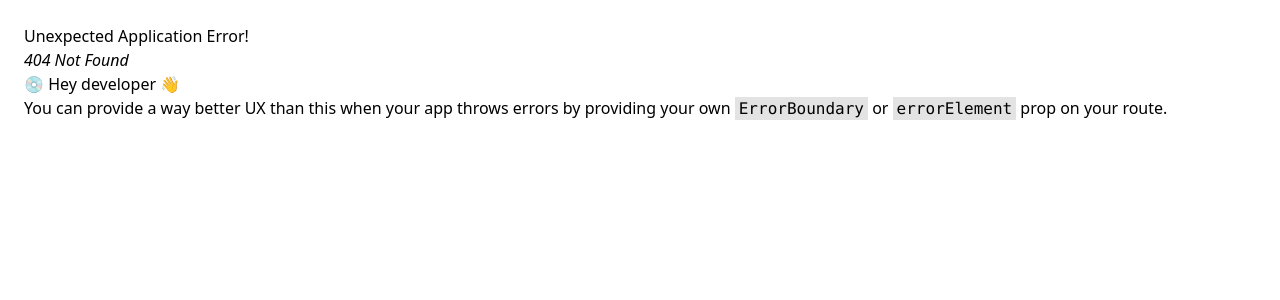
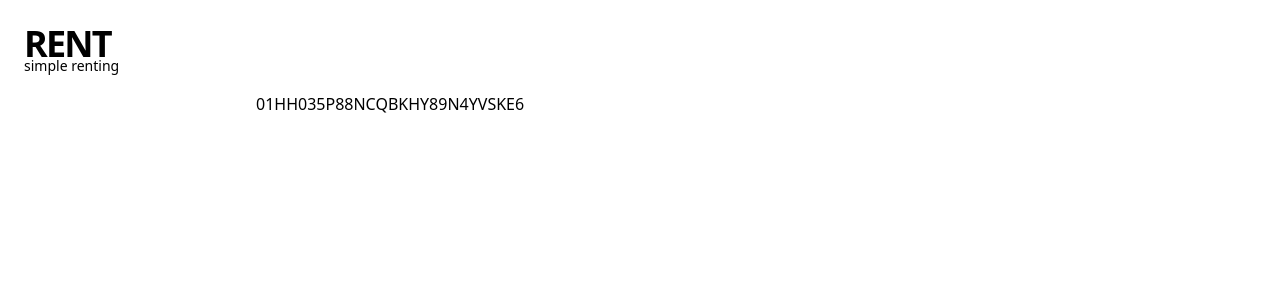
Before and after one commit to Jaimeloeuf/rent, a React (Vite) app: page /post/01HH035P88NCQBKHY89N4YVSKE6 in a window 1280 px wide. Before the commit this address had no page. Shown: the top 300 px of the page. Built offline with nearby package versions, Linux system fonts and the light colour scheme.

Commit message:
WIP Create Post page and add to router.

```diff
--- a/src/router.tsx
+++ b/src/router.tsx
@@ -1,10 +1,15 @@
 import { createBrowserRouter } from 'react-router-dom';
 
 import { Home } from './views/Home/Home';
+import { Post } from './views/Post/Post';
 
 export const router = createBrowserRouter([
   {
     path: '/',
     element: <Home />,
   },
+  {
+    path: '/post/:postID',
+    element: <Post />,
+  },
 ]);
--- a/src/views/Home/PostingCard.tsx
+++ b/src/views/Home/PostingCard.tsx
@@ -1,3 +1,5 @@
+import { Link } from 'react-router-dom';
+
 import type { Posting } from '../../types';
 
 /**
@@ -12,7 +14,7 @@ type Props = {
 
 export function PostingCard({ posting }: Props) {
   return (
-    <a href="/about">
+    <Link to={`post/${posting.id}`}>
       <div className="flex w-full flex-col justify-between gap-6 rounded-xl border border-zinc-200 p-2 pb-4 shadow hover:shadow-lg sm:flex-row sm:pb-2">
         <div className="w-full">
           <img
@@ -36,6 +38,6 @@ export function PostingCard({ posting }: Props) {
           <p>${posting.price}/month</p>
         </div>
       </div>
-    </a>
+    </Link>
   );
 }
--- /dev/null
+++ b/src/views/Post/Post.tsx
@@ -0,0 +1,17 @@
+import { useParams } from 'react-router-dom';
+
+export function Post() {
+  const { postID } = useParams<{ postID: string }>();
+
+  return (
+    <>
+      {/* @todo Refactor into a sticky navbar component */}
+      <div className="pb-4">
+        <p className="text-4xl font-extrabold tracking-tighter">RENT</p>
+        <p className="-mt-2 text-sm font-light">simple renting</p>
+      </div>
+
+      <div className="mx-auto max-w-screen-md">{postID}</div>
+    </>
+  );
+}
```
